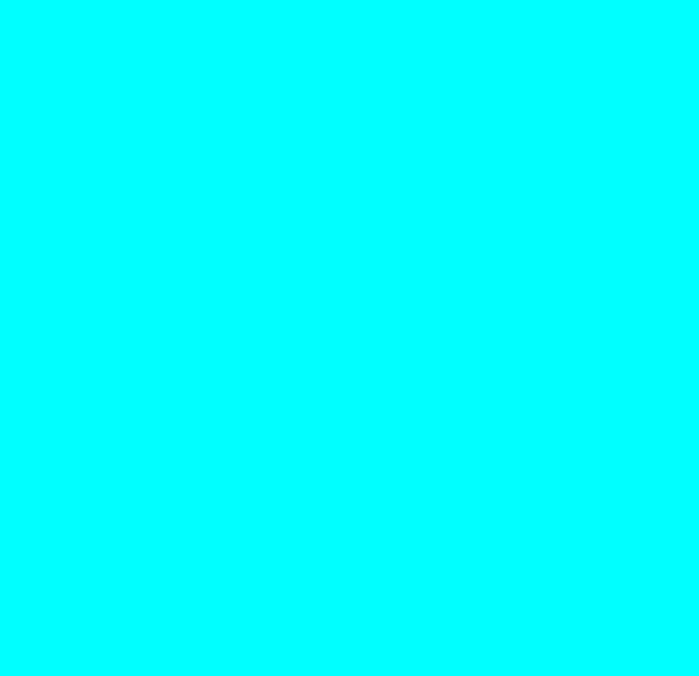
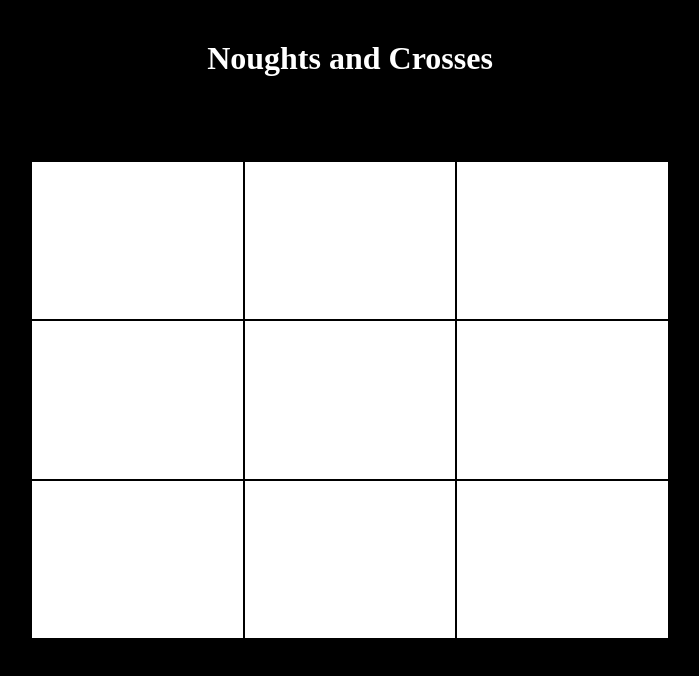
Before and after one commit to t-hullis/Noughts-and-Crosses, a plain HTML site: page index.html in a window 1280 px wide. Shown: the whole page, without its empty margins (290-989 px from the left). Drawn offline with Linux system fonts and the light colour scheme.

Commit message:
add table structure to html and style so the board can be seen

```diff
--- a/assets/css/style.css
+++ b/assets/css/style.css
@@ -3,6 +3,29 @@
     padding: 0;
 }
 
+h1 {
+    position: absolute;
+    top: 5vh;
+    color: white;
+}
+
 body {
-    background-color: aqua;
+    width: 100vw;
+    height: 100vh;
+    background-color: black;
+    display: flex;
+    align-items: center;
+    justify-content: center;
 }
+table {
+    background-color: black;
+    width: 50vw;
+    height: 60vh;
+    border-width: 200px;
+
+}
+
+.brick {
+    background-color: white;
+    margin: 100px;
+}
--- a/assets/js/index.js
+++ b/assets/js/index.js
@@ -1 +1 @@
-console.log('hi')
+console.log('hi');
--- a/index.html
+++ b/index.html
@@ -9,6 +9,25 @@
 </head>
 <body>
 
+    <h1>Noughts and Crosses</h1>
+
+    <table>
+        <tr>
+            <td class="brick" id="0"></td>
+            <td class="brick" id="1"></td>
+            <td class="brick" id="2"></td>
+          </tr>
+          <tr>
+            <td class="brick" id="3"></td>
+            <td class="brick" id="4"></td>
+            <td class="brick" id="5"></td>
+          </tr>
+          <tr>
+            <td class="brick" id="6"></td>
+            <td class="brick" id="7"></td>
+            <td class="brick" id="8"></td>
+          </tr>
+    </table>
 
 
     <script src="assets/js/index.js"></script>
```
